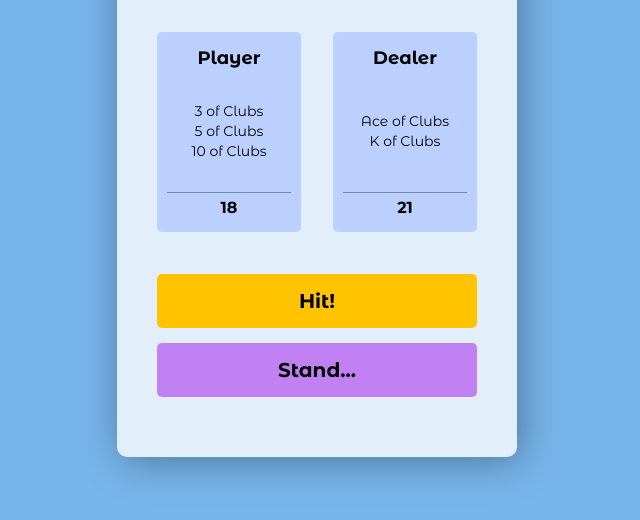
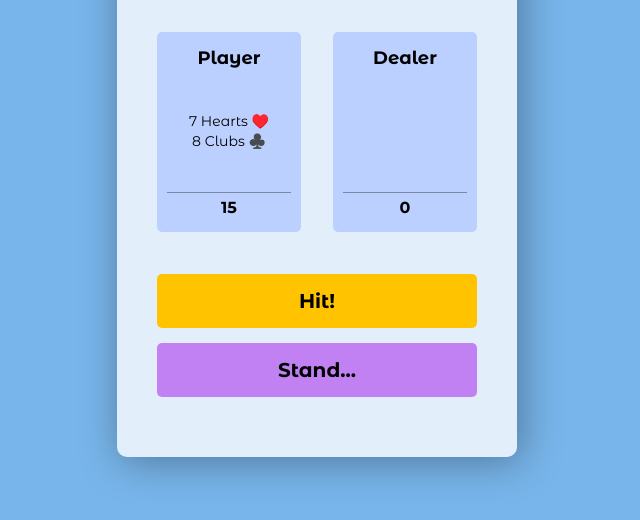
Before and after one commit to josesaulguerrero/blackjack, a website with bundled scripts: page app/public/index.html in a window 1280 px wide. Both pictures are taken after a click on the button "Start new game!". Shown: the part 218-738 px from the top of the page, without its empty margins (323-963 px from the left). Built offline with nearby package versions, Linux system fonts and the light colour scheme.

Commit message:
connected the score tables with the UI logic through #renderCards and #renderScore

```diff
--- a/app/public/styles/index.css
+++ b/app/public/styles/index.css
@@ -117,7 +117,8 @@ body {
 	font-size: 1.4rem;
 }
 
-.score {
+.player-score,
+.dealer-score {
 	width: 100%;
 	display: block;
 	text-align: center;
--- a/app/src/models/Card.js
+++ b/app/src/models/Card.js
@@ -44,6 +44,10 @@ export class Card {
 		return this.#name === "Ace";
 	}
 
+	toString() {
+		return `${this.#name} ${this.#suite.name}`;
+	}
+
 	/**
 	 * @description Returns the Suite of this card.
 	 * @returns {Suite}
--- a/app/src/models/Deck.js
+++ b/app/src/models/Deck.js
@@ -1,3 +1,5 @@
+// @ts-check
+
 import { NumberUtils } from "../utils/NumberUtils.js";
 import { Card } from "./Card.js";
 import { Suite } from "./Suite.js";
@@ -11,9 +13,6 @@ export class Deck {
 	 */
 	#cards;
 
-	/**
-	 * @return {Deck} The just created deck.
-	 */
 	constructor() {
 		this.#cards = this.#initializeCards();
 	}
@@ -95,7 +94,9 @@ export class Deck {
 	 * @description Deals one available card.
 	 * @return {Card} A non-drawn card from the deck.
 	 */
-	dealCard() {}
+	dealCard() {
+		return this.#pickRandomCard();
+	}
 
 	/**
 	 * @description Resets the attributes of the class when needed.
--- a/app/src/models/Game.js
+++ b/app/src/models/Game.js
@@ -43,7 +43,6 @@ export class Game {
 	 * @description Handles the different game states.
 	 */
 	#handleGameState() {
-		debugger;
 		switch (this.#gameState) {
 			case "NOT_STARTED":
 				return this.#ui.renderInitialView(() => {
@@ -53,9 +52,7 @@ export class Game {
 			case "PLAYING":
 				return this.#ui.renderGameView(
 					() => {},
-					() => {
-						this.#end();
-					}
+					() => {}
 				);
 			case "FINISHED":
 				return this.#ui.renderFinalView(() => {
@@ -75,7 +72,13 @@ export class Game {
 	/**
 	 * @return {void}
 	 */
-	#gameplay() {}
+	#gameplay() {
+		this.#ui.renderCards(
+			"player",
+			this.#deck.dealCard(),
+			this.#deck.dealCard()
+		);
+	}
 
 	/**
 	 * @return {void}
@@ -92,7 +95,6 @@ export class Game {
 	 */
 	set gameState(value) {
 		this.#gameState = value;
-		console.log(this.#gameState);
 		this.#handleGameState();
 	}
 }
--- a/app/src/models/UI.js
+++ b/app/src/models/UI.js
@@ -1,4 +1,6 @@
 // @ts-check
+
+import { Card } from "./Card.js";
 
 /**
  * @classdesc A class that contains some abstraction to interact with the DOM.
@@ -59,20 +61,13 @@ export class UI {
 				<section class="stats">
 				<section class="player">
 					<h3 class="player-title">Player</h3>
-					<article class="dealtCards">
-						<span class="card">3 of Clubs</span>
-						<span class="card">5 of Clubs</span>
-						<span class="card">10 of Clubs</span>
-					</article>
-					<span class="score">18</span>
+					<article class="player-table"></article>
+					<span class="player-score">0</span>
 				</section>
 				<section class="dealer">
 					<h3 class="player-title">Dealer</h3>
-					<article class="dealtCards">
-						<span class="card">Ace of Clubs</span>
-						<span class="card">K of Clubs</span>
-					</article>
-					<span class="score">21</span>
+					<article class="dealer-table"></article>
+					<span class="dealer-score">0</span>
 				</section>
 			</section>
 			<section class="buttons" id="buttons" >
@@ -86,6 +81,39 @@ export class UI {
 	}
 
 	/**
+	 * @param {"player" | "dealer"} table The table in which you want to render the cards.
+	 * @param {Card[]} cards The cards necessary to calculate the score.
+	 */
+	#renderScore(table, ...cards) {
+		const scoreNode = this.#rootElement.querySelector(
+			`${table === "player" ? ".player" : ".dealer"}-score`
+		);
+		const score = cards.reduce((acc, card) => {
+			const result = acc + card.value;
+			console.log(card);
+			console.log(result);
+			return result;
+		}, 0);
+		scoreNode.innerHTML = String(score);
+	}
+
+	/**
+	 * @param {"player" | "dealer"} table The table in which you want to render the cards.
+	 * @param  {Card[]} cards Tne card(s) you want to render on the corresponding table.
+	 */
+	renderCards(table, ...cards) {
+		console.log(cards);
+		const tableNode = this.#rootElement.querySelector(
+			table === "player" ? ".player-table" : ".dealer-table"
+		);
+		const stringifiedCards = cards
+			.map((card) => `<span class="card">${card.toString()}</span>`)
+			.join("\n");
+		tableNode.innerHTML = stringifiedCards;
+		this.#renderScore(table, ...cards);
+	}
+
+	/**
 	 *
 	 * @param {EventListenerOrEventListenerObject} onGoBackToStart The function to execute once the game is finished and the player wants to go back to the start.
 	 */
```
